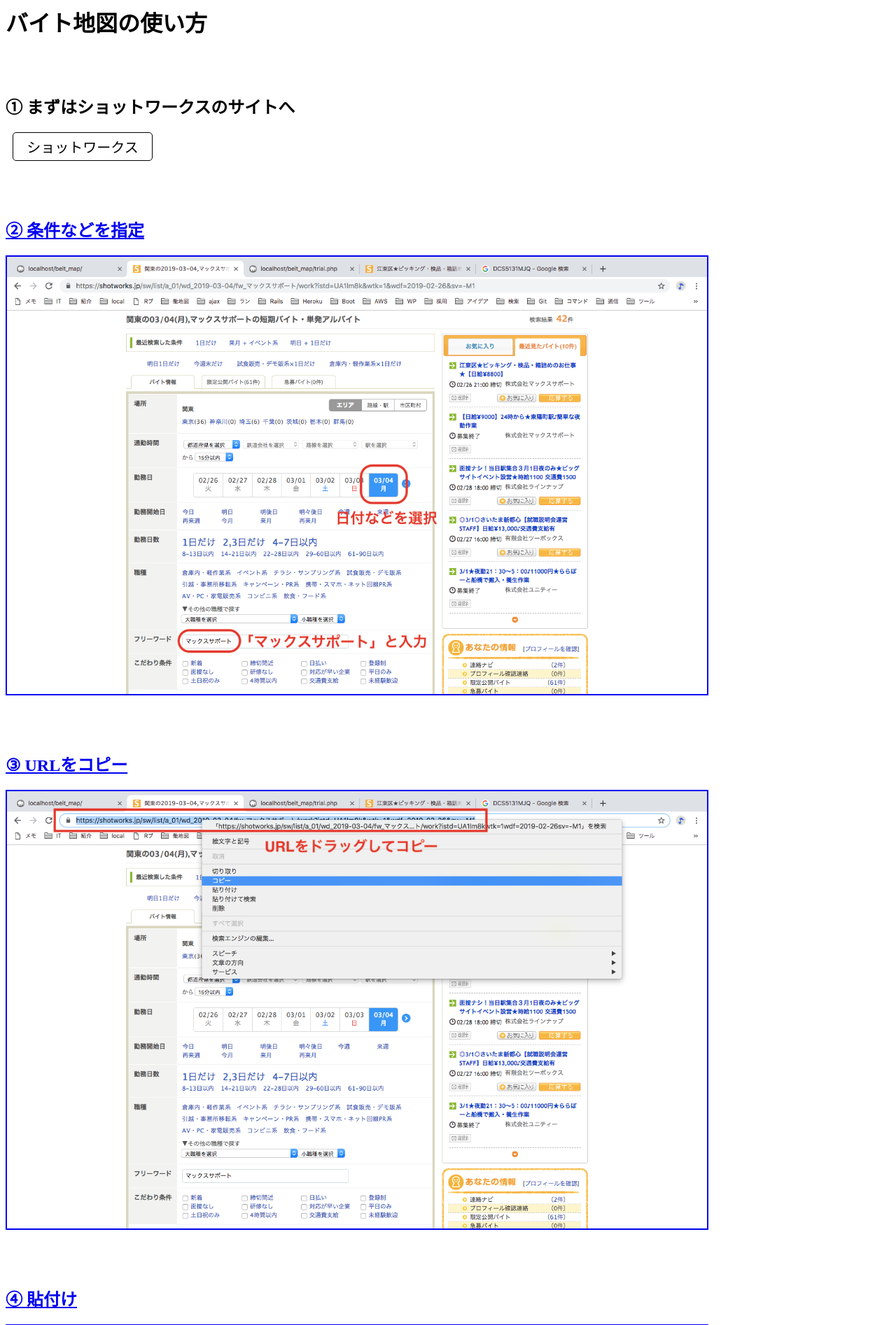
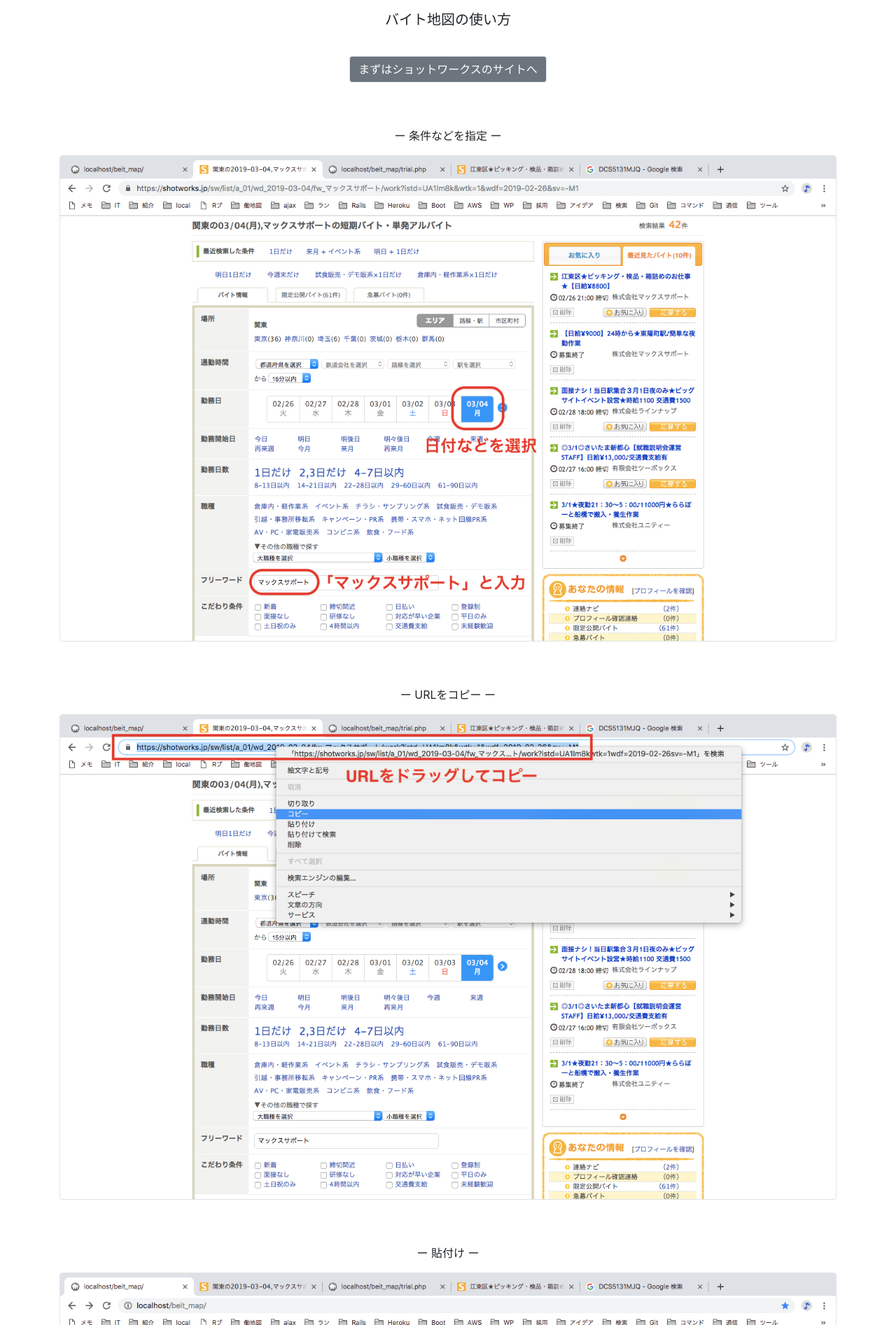
Before and after one commit to nomuramasa/beit_map, a PHP site: page /explain in a window 1280 px wide. Shown: the top 1894 px of the page at 70% size. Run offline with PHP 8.4, Linux system fonts and the light colour scheme.

Commit message:
説明ページの見た目を整える

```diff
--- a/explain/index.html
+++ /dev/null
@@ -1,33 +0,0 @@
-<meta charset='utf8'>
-<h1>バイト地図の使い方</h1>
-<h2>① まずはショットワークスのサイトへ</h2>
-<p class='button'><a href='https://shotworks.jp/sw/list/a_01/work?sv=' target='_blank'>ショットワークス</p>
-<h2>② 条件などを指定</h2>
-<p><img src='img/explain1.png'></p>
-<h2>③ URLをコピー</h2>
-<p><img src='img/explain2.png'></p>
-<h2>④ 貼付け</h2>
-<p><img src='img/explain3.png'></p>
-<h2>⑤ こうなったら成功</h2>
-<p><img src='img/explain4.png'></p>
-<h2>⑥ マーカークリックで詳細を表示</h2>
-<p><img src='img/explain5.png'></p>
-
-<style>
-	img{border:solid 2px; max-width:1000px;}
-	h2{margin-top: 80px}
-	p.button{
-		width:200px;
-		text-align: center;
-		margin-left:10px;
-	}
-	p.button a{
-		display: block;
-		padding: 5px;
-		border:solid 1px;
-		color:#000;
-		border-radius: 5px;
-		text-decoration: none;
-		font-size: 20px;
-	}
-</style>
--- /dev/null
+++ b/explain/index.php
@@ -0,0 +1,37 @@
+<?php require_once('../head.php') ?>
+<div class='container'>
+	<h5 class='my-3 text-center'>バイト地図の使い方</h5>
+
+	<div class='py-4'>
+		<p class='text-center'><a href='https://shotworks.jp/sw/list/a_01/work?sv=' target='_blank' class='btn btn-secondary border'>まずはショットワークスのサイトへ</a></p>
+	</div>
+
+	<div class='py-4'>
+		<p class='text-center'>ー 条件などを指定 ー</p>
+		<p><img src='img/explain1.png' class='border rounded'></p>
+	</div>
+
+	<div class='py-4'>
+		<p class='text-center'>ー URLをコピー ー</p>
+		<p><img src='img/explain2.png' class='border rounded'></p>
+	</div>
+
+	<div class='py-4'>
+		<p class='text-center'>ー 貼付け ー</p>
+		<p><img src='img/explain3.png' class='border rounded'></p>
+	</div>
+	<div class='py-4'>
+
+		<p class='text-center'>ー こうなったら成功 ー</p>
+		<p><img src='img/explain4.png' class='border rounded'></p>
+	</div>
+
+	<div class='py-4'>
+		<p class='text-center'>ー マーカークリックで詳細を表示 ー</p>
+		<p><img src='img/explain5.png' class='border rounded'></p>
+	</div>
+</div>
+
+<style>
+	img{max-width:100%;}
+</style>
--- /dev/null
+++ b/head.php
@@ -0,0 +1,11 @@
+<link rel='icon' href='./favicon.ico'> <!-- ファビコン -->
+<title>バイト探し地図</title>
+
+<meta name='viewport' content='width=device-width'> <!-- スマホ対応 -->
+
+<!--Bootstrap４に必要なCSSとJavaScriptを読み込み-->
+<link rel="stylesheet" href="https://stackpath.bootstrapcdn.com/bootstrap/4.1.3/css/bootstrap.min.css" integrity="sha384-MCw98/SFnGE8fJT3GXwEOngsV7Zt27NXFoaoApmYm81iuXoPkFOJwJ8ERdknLPMO" crossorigin="anonymous">
+
+<script src="https://code.jquery.com/jquery-3.3.1.slim.min.js" integrity="sha384-q8i/X+965DzO0rT7abK41JStQIAqVgRVzpbzo5smXKp4YfRvH+8abtTE1Pi6jizo" crossorigin="anonymous"></script>
+<script src="https://cdnjs.cloudflare.com/ajax/libs/popper.js/1.14.3/umd/popper.min.js" integrity="sha384-ZMP7rVo3mIykV+2+9J3UJ46jBk0WLaUAdn689aCwoqbBJiSnjAK/l8WvCWPIPm49" crossorigin="anonymous"></script>
+<script src="https://stackpath.bootstrapcdn.com/bootstrap/4.1.3/js/bootstrap.min.js" integrity="sha384-ChfqqxuZUCnJSK3+MXmPNIyE6ZbWh2IMqE241rYiqJxyMiZ6OW/JmZQ5stwEULTy" crossorigin="anonymous"></script>
```
Also changed, not shown: index.php (+1 -11 lines).
